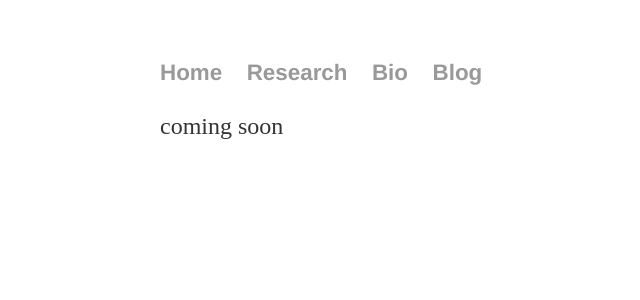
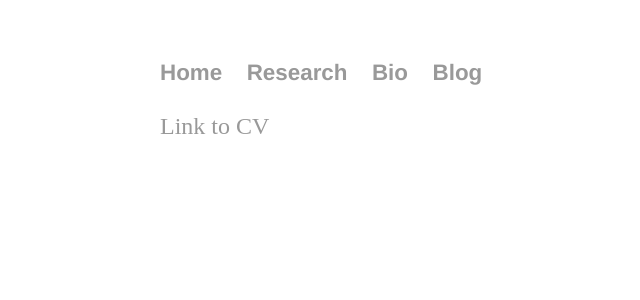
Before and after one commit to torres-lab/torres-lab.github.io, a Jekyll site: the page built from cv/index.html, in a window 1280 px wide. Shown: the top 300 px of the page, without its empty margins (32-672 px from the left). Built offline with Jekyll 4.4.1, drawn with Linux system fonts in a browser that asks for light colours.

Commit message:
Update index.html

```diff
--- a/cv/index.html
+++ b/cv/index.html
@@ -3,5 +3,5 @@ layout: default
 title: CV
 ---
 <div class="blurb">
-	<p> coming soon </p>
+	<p> <a href="https://dl.dropboxusercontent.com/u/7899940/c-v.pdf">Link to CV</a> </p>
 </div><!-- /.blurb -->
```
